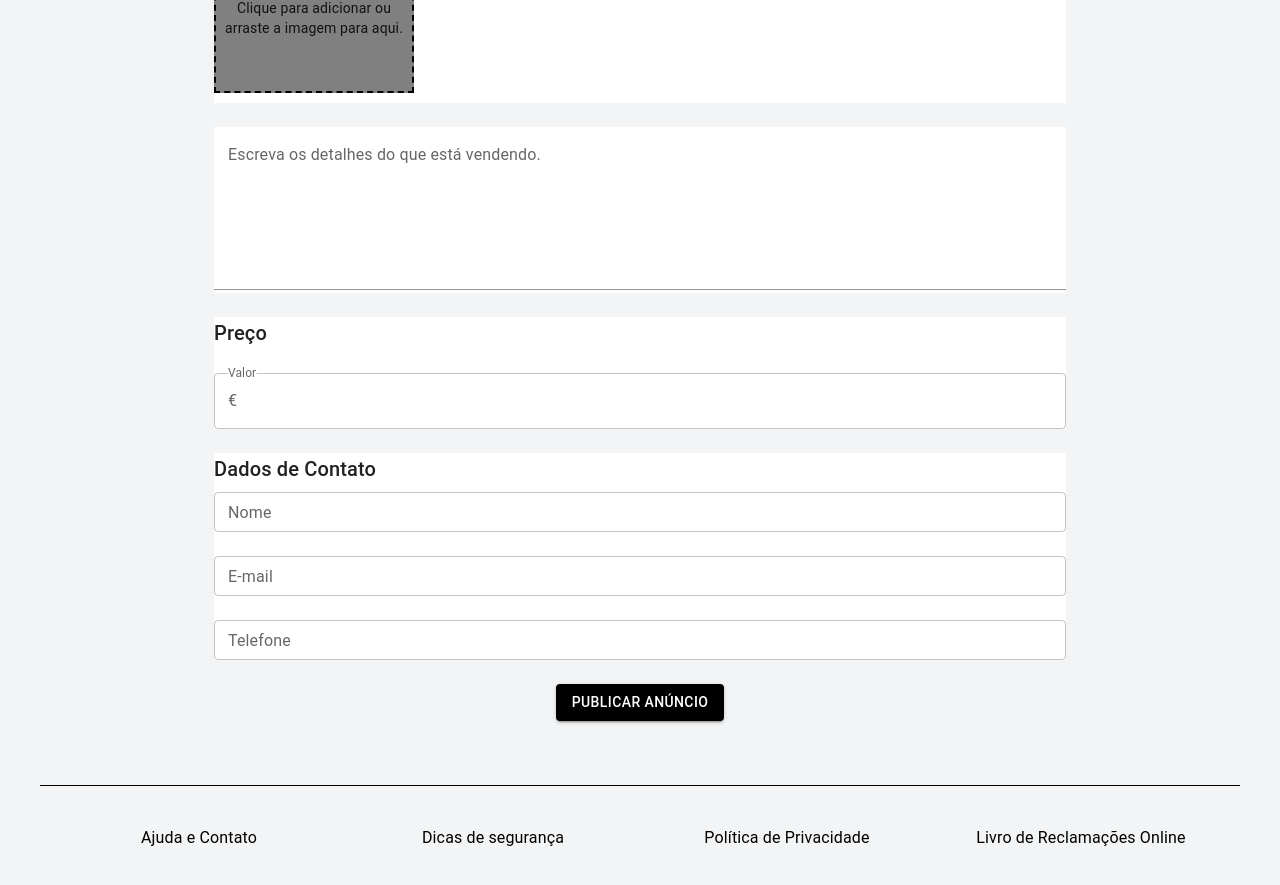
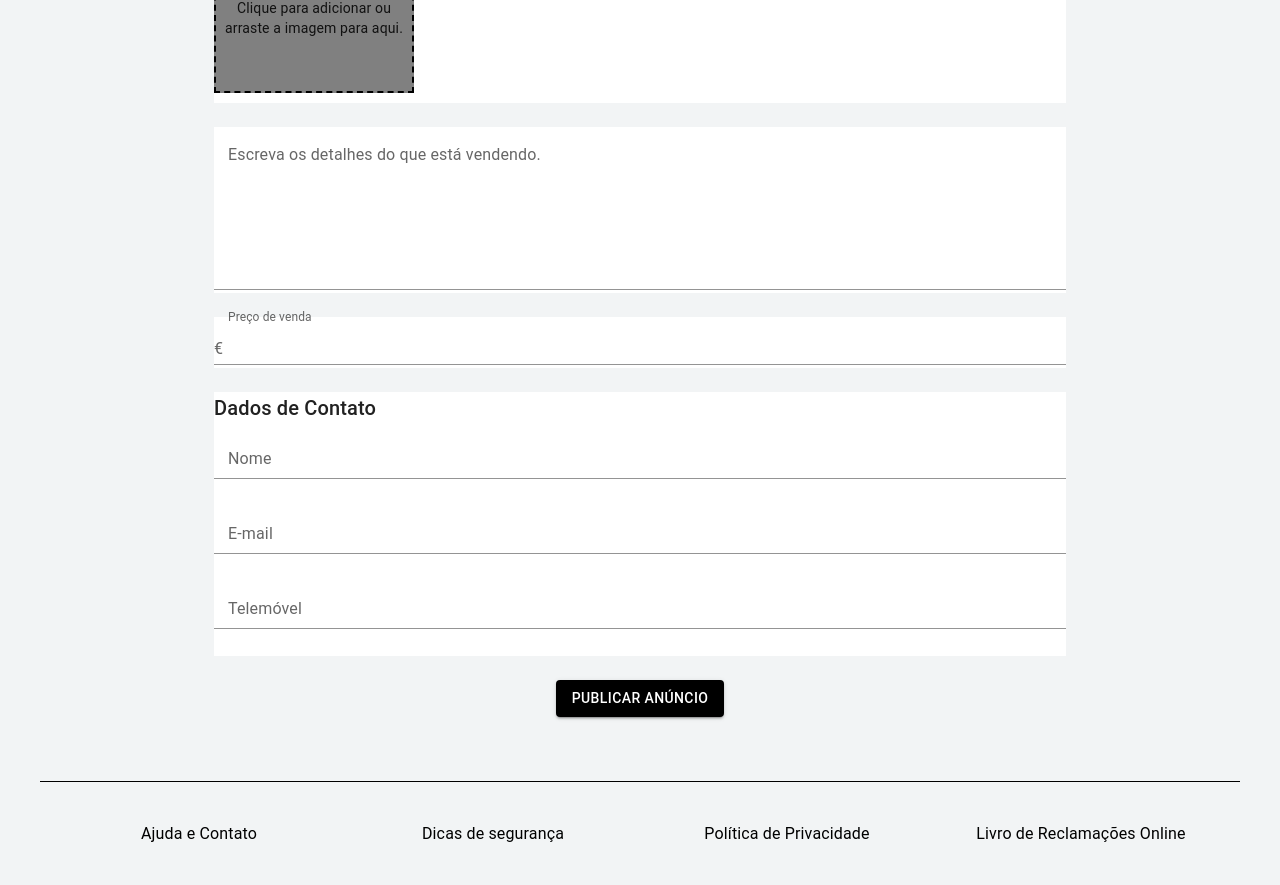
Before and after one commit to brunojacby/anunx, a Next.js app: page /user/publish in a window 1280 px wide. Shown: the part 479-1364 px from the top of the page. Built offline with nearby package versions, Linux system fonts and the light colour scheme.

Commit message:
adc form val final

```diff
--- a/pages/user/publish.js
+++ b/pages/user/publish.js
@@ -1,13 +1,11 @@
-import { DeleteForever } from '@mui/icons-material'
+import { DeleteForever, ErrorSharp } from '@mui/icons-material'
 import {
     Button,
     FormControl,
     InputLabel,
-    OutlinedInput,
     InputAdornment,
     IconButton,
     Select,
-    TextField,
     Typography,
     MenuItem,
     FormHelperText,
@@ -88,23 +86,6 @@ const mainImage = {
 }
 
 const Publish = () => {
-    const [files, setFiles] = useState([])
-    const { getRootProps, getInputProps} = useDropzone({
-        accept: 'image/*',
-        onDrop: (acceptedFile) => {
-            const newFiles = acceptedFile.map(file => {
-                return Object.assign(file, {
-                    preview: URL.createObjectURL(file)
-                })
-            })
-        setFiles([...files, ...newFiles])
-        }
-    })
-
-    const handleRemoveFile = fileName => {
-        const newFileState = files.filter(file => file.name !== fileName)
-        setFiles(newFileState)
-    }
 
     const validationSchema = yup.object().shape({
         title: yup.string()
@@ -117,31 +98,65 @@ const Publish = () => {
         description: yup.string()
         .min(50, 'Escreva uma descrição com pelo menos 50 caracteres.')
         .required('Campo obrigatório'),
+
+        price: yup.number().required('Campo obrigatório'),
+
+        email: yup.string().email('Digite um email válido').required('Campo obrigatório'),
+
+        name:  yup.string().required('Campo obrigatório'),
+
+        phone: yup.number().required('Campo obrigatório'),
+
+        files: yup.array().min(1, 'Envie pelo menos uma foto').required('Campo obrigatório'),
     })
 
     return (
     <TemplateDefault>
-        <Container>
         <Formik
         initialValues={{
             title: '',
             category: '',
-            description: ''
+            description: '',
+            price: '',
+            email: '',
+            name: '',
+            phone: '',
+            files: [],
         }}
         validationSchema={validationSchema}
-        onSubmit={(values) => {}}
+        onSubmit={(values) => {console.log('ok, enviado', values)}}
 
         >
             {
                 ({
+                    touched,
                     values,
                     errors,
                     handleChange,
                     handleSubmit,
+                    setFieldValue,
                 }) => {
+                    const { getRootProps, getInputProps} = useDropzone({
+                        accept: 'image/*',
+                        onDrop: (acceptedFile) => {
+                            const newFiles = acceptedFile.map(file => {
+                                return Object.assign(file, {
+                                    preview: URL.createObjectURL(file)
+                                })
+                            })
+                            setFieldValue('files',
+                                [...values.files, ...newFiles])
+                        }
+                    })
+
+                    const handleRemoveFile = fileName => {
+                        const newFileState = values.files.filter(file => file.name !== fileName)
+                        setFieldValue('files', newFileState)
+                    }
+
                 return (
 
-                    <form>
+                    <form onSubmit={handleSubmit}>
                     <Container maxWidth="sm">
                         <Typography component="h1" variant="h2" align='center' color="textPrimary" marginTop={3}>
                             Publicar Anúncio
@@ -154,7 +169,7 @@ const Publish = () => {
                     <Container maxWidth="md">
                         <Box sx={BoxTema}>
 
-                            <FormControl error={errors.title} fullWidth>
+                            <FormControl error={errors.title && touched.title} fullWidth>
                             <InputLabel>Título do Anúncio</InputLabel>
                             <Input
                                 name='title'
@@ -164,13 +179,13 @@ const Publish = () => {
                                 placeholder="ex.: Bicicleta Aro 18 com garantia"
                             />
                             <FormHelperText>
-                                { errors.title }
+                                { errors.title && touched.title ? errors.title : null }
                             </FormHelperText>
                             </FormControl>
                             <br /><br />
 
 
-                            <FormControl error={errors.category} fullWidth>
+                            <FormControl error={errors.category && touched.category} fullWidth>
                                 <InputLabel>Categoria</InputLabel>
                                 <Select
                                 name="category"
@@ -186,7 +201,7 @@ const Publish = () => {
                                 <MenuItem value={"Desporto"}>Desporto</MenuItem>
                                 </Select>
                                 <FormHelperText>
-                                    { errors.category }
+                                    { errors.category && touched.category ? errors.category : null }
                                 </FormHelperText>
                             </FormControl>
                         </Box>
@@ -194,21 +209,26 @@ const Publish = () => {
 
                     <Container maxWidth="md">
                         <Box sx={BoxTema}>
-                            <Typography component="h6" variant="h6" color="textPrimary" marginBottom={1}>
+                            <Typography component="h6" variant="h6" color={errors.files && touched.files ? 'error' : 'textPrimary'} marginBottom={1}>
                                 Imagens
                             </Typography>
-                            <Typography component="h8" variant="h8" color="textPrimary" marginBottom={1}>
+                            <Typography component="h8" variant="h8" color={errors.files && touched.files ? 'error' : 'textPrimary'} marginBottom={1}>
                                 A primeira imagem é a foto principal do seu anúncio.
                             </Typography>
+                            {
+                                errors.files && touched.files
+                                ?   <Typography variant='body2' color='error' gutterBottom>{errors.files}</Typography>
+                                : null
+                            }
                             <Box className={'thumbsContainer'} sx={thumbsContainer}>
                                 <Box  className={'dropzone'} sx={dropzone}>
-                                <Typography variant='body2' color={'textPrimary'} className={dropzone} {...getRootProps()}>
-                                    <input {...getInputProps()} />
+                                    <input name="files" {...getInputProps()} />
+                                    <Typography variant='body2' color={errors.files && touched.files ? 'error' : 'textPrimary'} className={dropzone} {...getRootProps()}>
                                         Clique para adicionar ou arraste a imagem para aqui.
                                     </Typography>
                                 </Box>
                                 {
-                                    files.map((file, index) => (
+                                    values.files.map((file, index) => (
                                         <Box
                                         key={file.name}
                                         className={'thumb'} style={{ backgroundImage: `url(${file.preview})`}} sx={thumb}
@@ -235,17 +255,18 @@ const Publish = () => {
 
                     <Container maxWidth="md">
                         <Box sx={BoxTema}>
-                            <FormControl error={errors.description} fullWidth>
+                            <FormControl error={errors.description && touched.description} fullWidth>
                                 <InputLabel>Escreva os detalhes do que está vendendo.</InputLabel>
                                 <Input
                                 name="description"
                                 multiline
                                 rows={6}
                                 variant="outlined"
+                                onChange={handleChange}
                                 >
                                 </Input>
                                 <FormHelperText>
-                                    { errors.description }
+                                    { errors.description && touched.description ? errors.description : null }
                                 </FormHelperText>
                             </FormControl>
                         </Box>
@@ -253,17 +274,18 @@ const Publish = () => {
 
                     <Container maxWidth="md" className={boxContainer}>
                         <Box sx={BoxTema}>
-                        <Typography component="h6" variant="h6" color="textPrimary">
-                            Preço
-                        </Typography>
-                        <br />
-                        <FormControl fullWidth variant='outlined'>
-                            <InputLabel style={{ backgroundColor: 'white'}}>Valor</InputLabel>
-                            <OutlinedInput
-                            onChange={() => {}}
+                            <FormControl error={errors.price && touched.price} fullWidth>
+                                <InputLabel>Preço de venda</InputLabel>
+                                <Input
+                                name="price"
+                                variant="outlined"
                                 startAdornment={<InputAdornment position='start'>€</InputAdornment>}
-                            labelWidth={40}
-                            />
+                                onChange={handleChange}
+                                >
+                                </Input>
+                                <FormHelperText>
+                                    { errors.price && touched.price ? errors.price : null }
+                                </FormHelperText>
                             </FormControl>
                         </Box>
                     </Container>
@@ -273,26 +295,46 @@ const Publish = () => {
                             <Typography component="h6" variant="h6" color="textPrimary" gutterBottom>
                                 Dados de Contato
                             </Typography>
-                            <TextField
-                            label="Nome"
-                            variant="outlined"
-                            size='small'
-                            fullWidth
+
+                            <FormControl error={errors.name && touched.name } fullWidth>
+                                <InputLabel>Nome</InputLabel>
+                                <Input
+                                    name='name'
+                                    value={values.name}
+                                    onChange={handleChange}
                                 />
+                                <FormHelperText>
+                                    { errors.name && touched.name ? errors.name : null }
+                                </FormHelperText>
+                            </FormControl>
                             <br /><br />
-                            <TextField
-                            label="E-mail"
-                            variant="outlined"
-                            size='small'
-                            fullWidth
+
+                            <FormControl error={errors.email && touched.email } fullWidth>
+                                <InputLabel>E-mail</InputLabel>
+                                <Input
+                                    name='email'
+                                    value={values.email}
+                                    onChange={handleChange}
                                 />
+                                <FormHelperText>
+                                    { errors.email && touched.email ? errors.email : null }
+                                </FormHelperText>
+                            </FormControl>
                             <br /><br />
-                            <TextField
-                            label="Telefone"
-                            variant="outlined"
-                            size='small'
-                            fullWidth
+
+                            <FormControl error={errors.phone && touched.phone } fullWidth>
+                                <InputLabel>Telemóvel</InputLabel>
+                                <Input
+                                    name='phone'
+                                    value={values.phone}
+                                    onChange={handleChange}
                                 />
+                                <FormHelperText>
+                                    { errors.phone && touched.phone ? errors.phone : null }
+                                </FormHelperText>
+                            </FormControl>
+                            <br /><br />
+
                         </Box>
                     </Container>
 
@@ -307,7 +349,7 @@ const Publish = () => {
                 }
             }
         </Formik>
-        </Container>
+
     </TemplateDefault>
     )
 }
```
Lines whose indentation alone changed are shown as unchanged.
